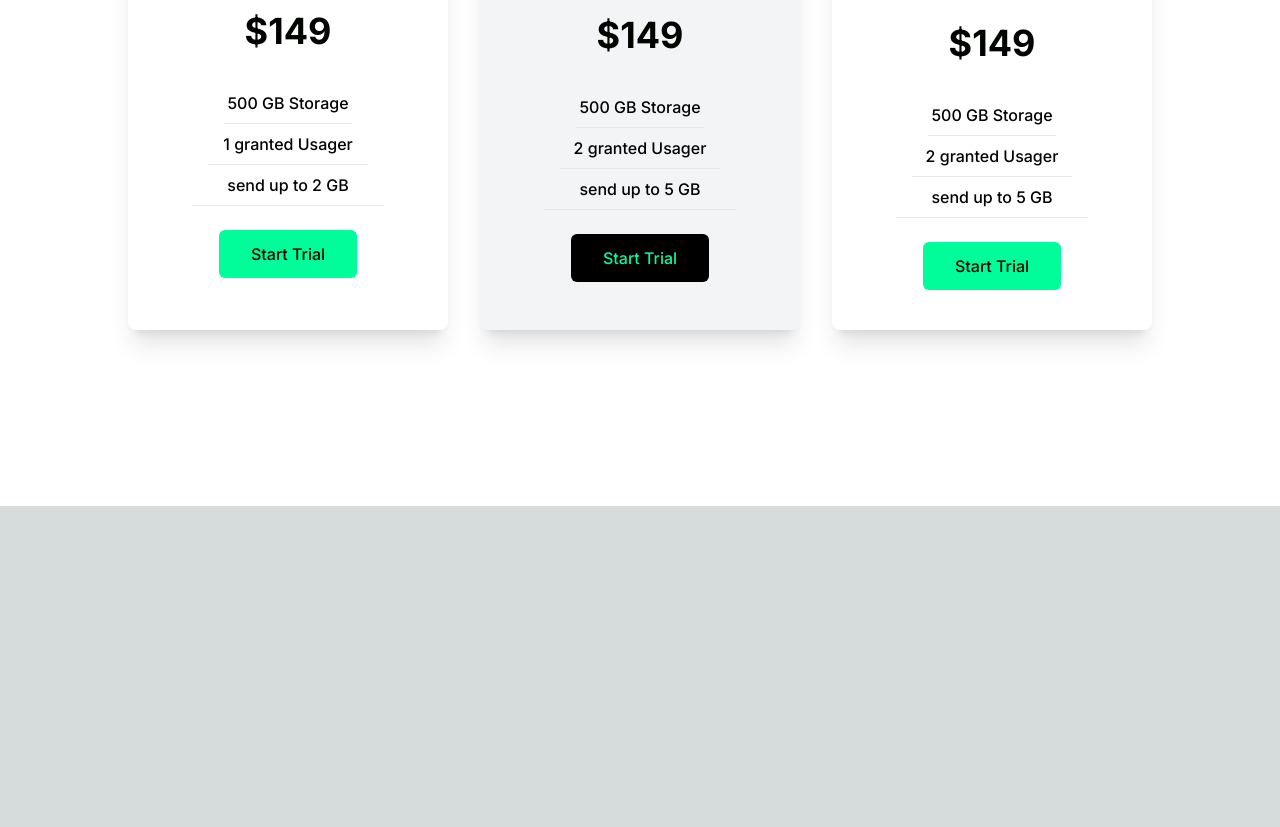
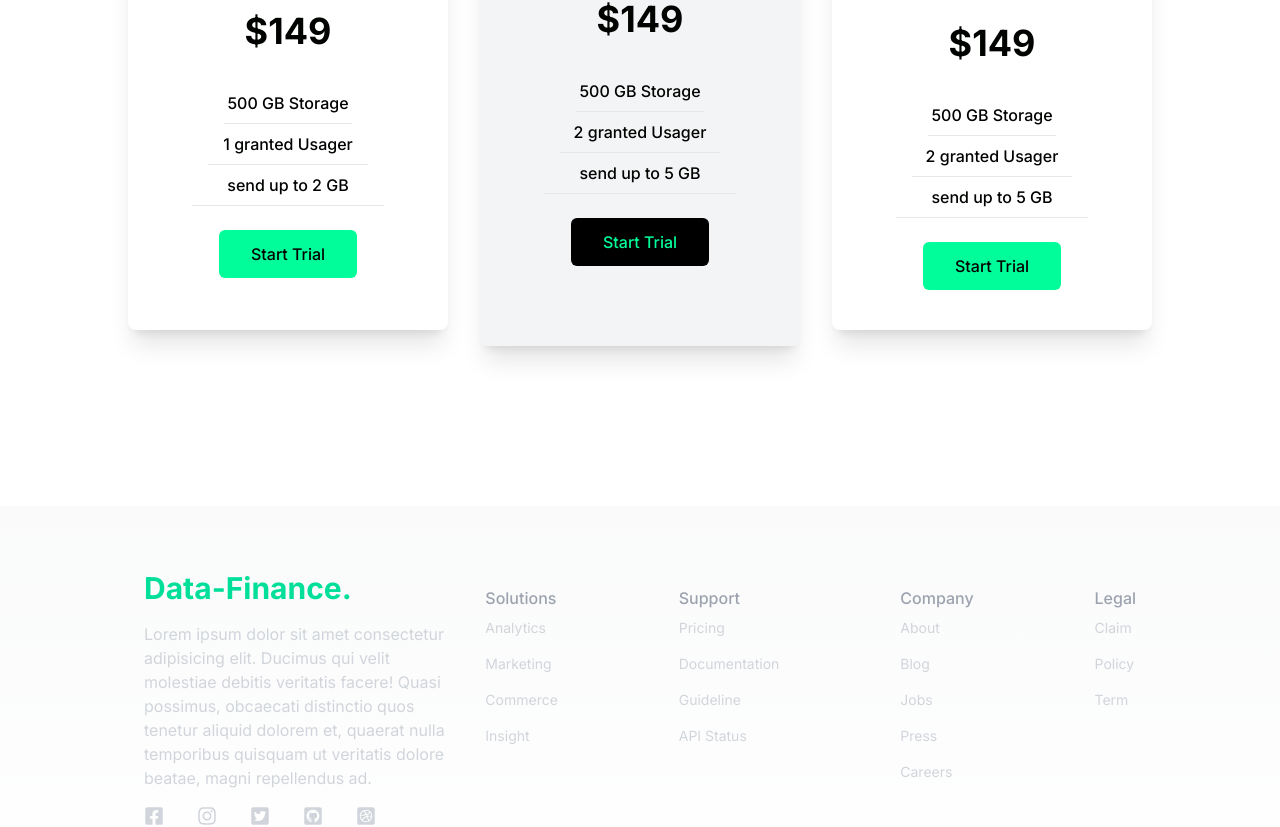
Before and after one commit to Abdul-luh/Data-Finance, a Next.js app: page / in a window 1280 px wide. Shown: the part 1970-2797 px from the top of the page. Before the commit the page ends 2476 px from the top, so only its background shows below. Built offline with nearby package versions, Linux system fonts and the light colour scheme.

Commit message:
footer and final touhes

```diff
--- a/src/app/components/Cards/Cards.tsx
+++ b/src/app/components/Cards/Cards.tsx
@@ -51,11 +51,11 @@ const Cards = () => {
 							key={prop.price}
 							className={
 								prop.head.toLowerCase() === "double user"
-									? "w-full shadow-xl bg-gray-100 flex flex-col p-4 my-4 rounded-lg hover:scale-105 duration-500 ease-in-out"
+									? "w-full shadow-xl bg-gray-100 flex flex-col p-4 md:my-0 my-4 rounded-lg hover:scale-105 duration-500 ease-in-out"
 									: "w-full shadow-xl flex flex-col p-4 my-4 rounded-lg hover:scale-105 duration-500 ease-in-out"
 							}>
 							<Image
-								className="mx-auto -mt-12 bg-white w-20"
+								className="mx-auto -mt-12 w-20"
 								src={prop.img}
 								alt="single-person"
 							/>
--- /dev/null
+++ b/src/app/components/Footer/Footer.tsx
@@ -0,0 +1,74 @@
+"use client";
+import React from "react";
+import {
+	FaFacebookSquare,
+	FaDribbbleSquare,
+	FaTwitterSquare,
+	FaGithubSquare,
+	FaInstagram,
+} from "react-icons/fa";
+
+const Footer = () => {
+	return (
+		<div className="max-w-[1024px] grid lg:grid-cols-3 py-16 gap-8 text-gray-300 px-4 mx-auto">
+			<div className="">
+				<h1 className="w-full text-3xl font-bold text-[#00df9a]">
+					Data-Finance.
+				</h1>
+				<p className="py-4">
+					Lorem ipsum dolor sit amet consectetur adipisicing elit. Ducimus qui
+					velit molestiae debitis veritatis facere! Quasi possimus, obcaecati
+					distinctio quos tenetur aliquid dolorem et, quaerat nulla temporibus
+					quisquam ut veritatis dolore beatae, magni repellendus ad.
+				</p>
+				<div className="flex justify-between w-3/4 ">
+					<FaFacebookSquare className="cursor-pointer" size={20} />
+					<FaInstagram className="cursor-pointer" size={20} />
+					<FaTwitterSquare className="cursor-pointer" size={20} />
+					<FaGithubSquare className="cursor-pointer" size={20} />
+					<FaDribbbleSquare className="cursor-pointer" size={20} />
+				</div>
+			</div>
+			<div className="flex py-4 justify-between lg:col-span-2 ">
+				<div>
+					<h6 className="font-medium text-gray-400">Solutions</h6>
+					<ul>
+						<li className="py-2 cursor-pointer text-sm">Analytics</li>
+						<li className="py-2 cursor-pointer text-sm">Marketing</li>
+						<li className="py-2 cursor-pointer text-sm">Commerce</li>
+						<li className="py-2 cursor-pointer text-sm">Insight</li>
+					</ul>
+				</div>
+				<div>
+					<h6 className="font-medium text-gray-400">Support</h6>
+					<ul>
+						<li className="py-2 cursor-pointer text-sm">Pricing</li>
+						<li className="py-2 cursor-pointer text-sm">Documentation</li>
+						<li className="py-2 cursor-pointer text-sm">Guideline</li>
+						<li className="py-2 cursor-pointer text-sm">API Status</li>
+					</ul>
+				</div>
+				<div>
+					<h6 className="font-medium text-gray-400">Company</h6>
+					<ul>
+						<li className="py-2 cursor-pointer text-sm">About</li>
+						<li className="py-2 cursor-pointer text-sm">Blog</li>
+						<li className="py-2 cursor-pointer text-sm">Jobs</li>
+						<li className="py-2 cursor-pointer text-sm">Press</li>
+						<li className="py-2 cursor-pointer text-sm">Careers</li>
+					</ul>
+				</div>
+				<div>
+					<h6 className="font-medium text-gray-400">Legal</h6>
+					<ul>
+						<li className="py-2 cursor-pointer text-sm">Claim</li>
+						<li className="py-2 cursor-pointer text-sm">Policy</li>
+						<li className="py-2 cursor-pointer text-sm">Term</li>
+					</ul>
+				</div>
+			</div>
+		</div>
+	);
+};
+
+export default Footer;
--- a/src/app/components/Hero/Hero.tsx
+++ b/src/app/components/Hero/Hero.tsx
@@ -17,7 +17,7 @@ const Hero = () => {
 					</p>
 					<Typed
 						className="md:text-5xl sm:text-4xl text-xl md:pl-4 pl-2 text-gray-500"
-						strings={["BTB", "BTC", "SASS"]}
+						strings={["BTB", "BTC", "SAAS"]}
 						typeSpeed={120}
 						backSpeed={140}
 						loop
@@ -28,7 +28,7 @@ const Hero = () => {
 					platforms.
 				</p>
 
-				<button className="bg-[#00df9a] rounded-md font-mediun my-6 mx-auto px-6 py-3 text-black">
+				<button className="bg-[#00df9a] rounded-md font-mediun my-6 mx-auto px-8 py-3 text-black">
 					Get Started
 				</button>
 			</div>
--- a/src/app/components/Navbar/Navbar.tsx
+++ b/src/app/components/Navbar/Navbar.tsx
@@ -14,13 +14,14 @@ const Navbar = () => {
 			<h1 className="w-full text-3xl font-bold text-[#00df9a]">
 				Data-Finance.
 			</h1>
-			<ul className="hidden md:flex ">
-				<li className="p-4">Home</li>
-				<li className="p-4">Company</li>
-				<li className="p-4">Resources</li>
-				<li className="p-4">About</li>
-				<li className="p-4">Contact</li>
+			<ul className="hidden md:flex justify-center text-start">
+				<li className="p-4 cursor-pointer capitalize">Home</li>
+				<li className="p-4 cursor-pointer capitalize">account</li>
+				<li className="p-4 cursor-pointer capitalize">Login</li>
 			</ul>
+			<button className="p-2 capitalize rounded-md m-atuo bg-white w-[200px] text-black hidden md:block">
+				get started
+			</button>
 			<div className="md:hidden" onClick={handleNav}>
 				{!nav ? <AiOutlineMenu size={20} /> : <AiOutlineClose size={20} />}
 			</div>
--- a/src/app/page.jsx
+++ b/src/app/page.jsx
@@ -5,6 +5,7 @@ import Hero from "./components/Hero/Hero";
 import Analytics from "./components/Analytics/Analytics";
 import NewsLetter from "./components/Newsletter/NewsLetter";
 import Cards from "./components/Cards/Cards";
+import Footer from "./components/Footer/Footer";
 
 export default function Home() {
 	return (
@@ -14,6 +15,7 @@ export default function Home() {
 			<Analytics />
 			<NewsLetter />
 			<Cards />
+			<Footer />
 		</main>
 	);
 }
```
